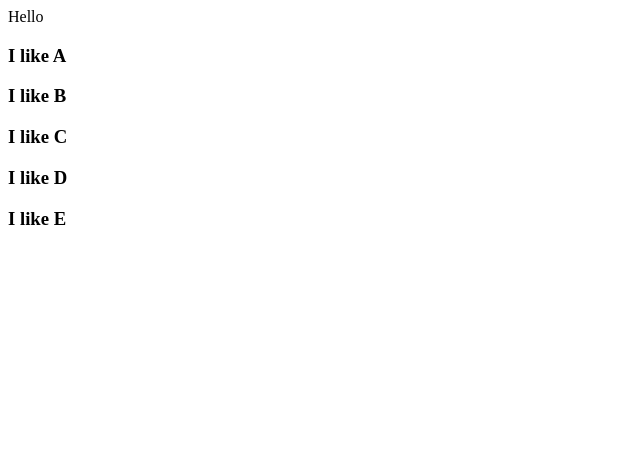
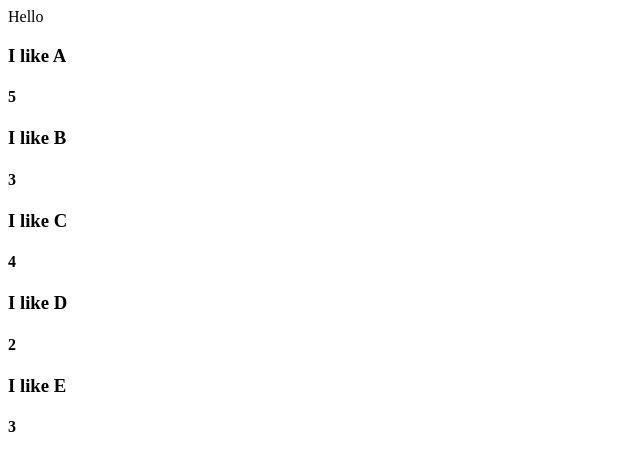
Before and after one commit to chjeong530/movie-app, a React (Create React App) app: page / in a window 1280 px wide. Shown: the top 470 px of the page, without its empty margins (0-640 px from the left). Built offline with nearby package versions, Linux system fonts and the light colour scheme.

Commit message:
PropTypes

```diff
--- a/package.json
+++ b/package.json
@@ -6,6 +6,7 @@
     "@testing-library/jest-dom": "^4.2.4",
     "@testing-library/react": "^9.5.0",
     "@testing-library/user-event": "^7.2.1",
+    "prop-types": "^15.7.2",
     "react": "^16.13.1",
     "react-dom": "^16.13.1",
     "react-scripts": "3.4.3"
--- a/src/App.js
+++ b/src/App.js
@@ -1,38 +1,63 @@
 import React from 'react';
+import PropTypes from "prop-types"
 
-function Food({name}) {
+function Food({name, rating}) {
   return (
-    <h3>I like {name}</h3>
+    <div>
+      <h3>I like {name} </h3>
+      <h4> {rating} </h4>
+    </div>
   );
+}
+
+Food.propTypes = {
+  name: PropTypes.string.isRequired,
+  rating: PropTypes.number.isRequired
 }
 
 const foodILike = [
   {
+    id:1,
     name: "A",
-    image:""
+    image:"",
+    rating: 5
   },
   {
+    id:2,
     name: "B",
-    image:""
+    image:"",
+    rating: 3
   },
   {
+    id:3,
     name: "C",
-    image:""
+    image:"",
+    rating: 4
   },
   {
+    id:4,
     name: "D",
-    image:""
+    image:"",
+    rating: 2
   },
   {
+    id:5,
     name: "E",
-    image:""
+    image:"",
+    rating: 3
   }
 ]
+
+function renderFood(dish){
+  return (
+    <Food key={dish.id} name={dish.name} rating={dish.rating} />
+  )
+}
 
 function App() {
   return(
     <div> Hello
-      {foodILike.map(dish => <Food name={dish.name}/>)}
+      {foodILike.map(renderFood)}
     </div>
   );
 }
```
